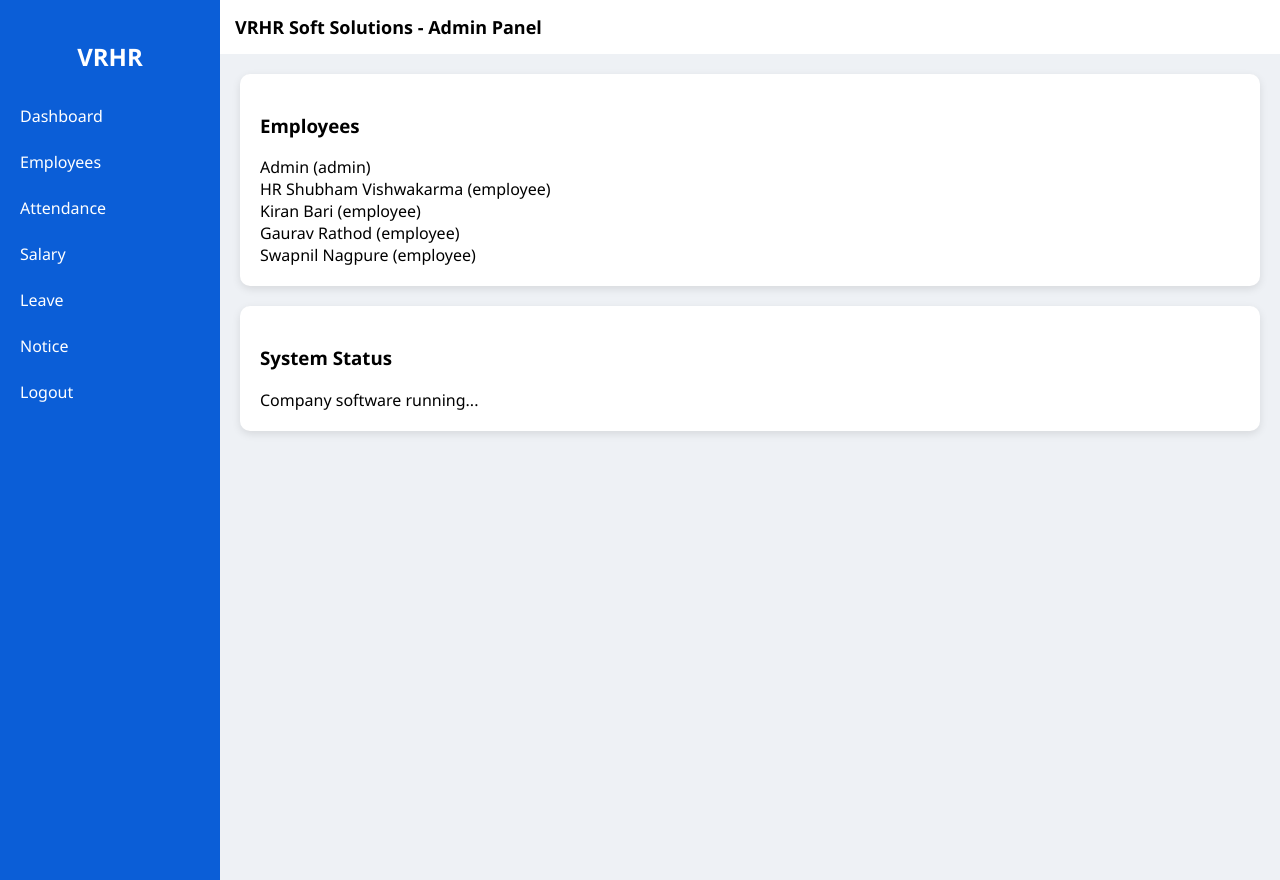
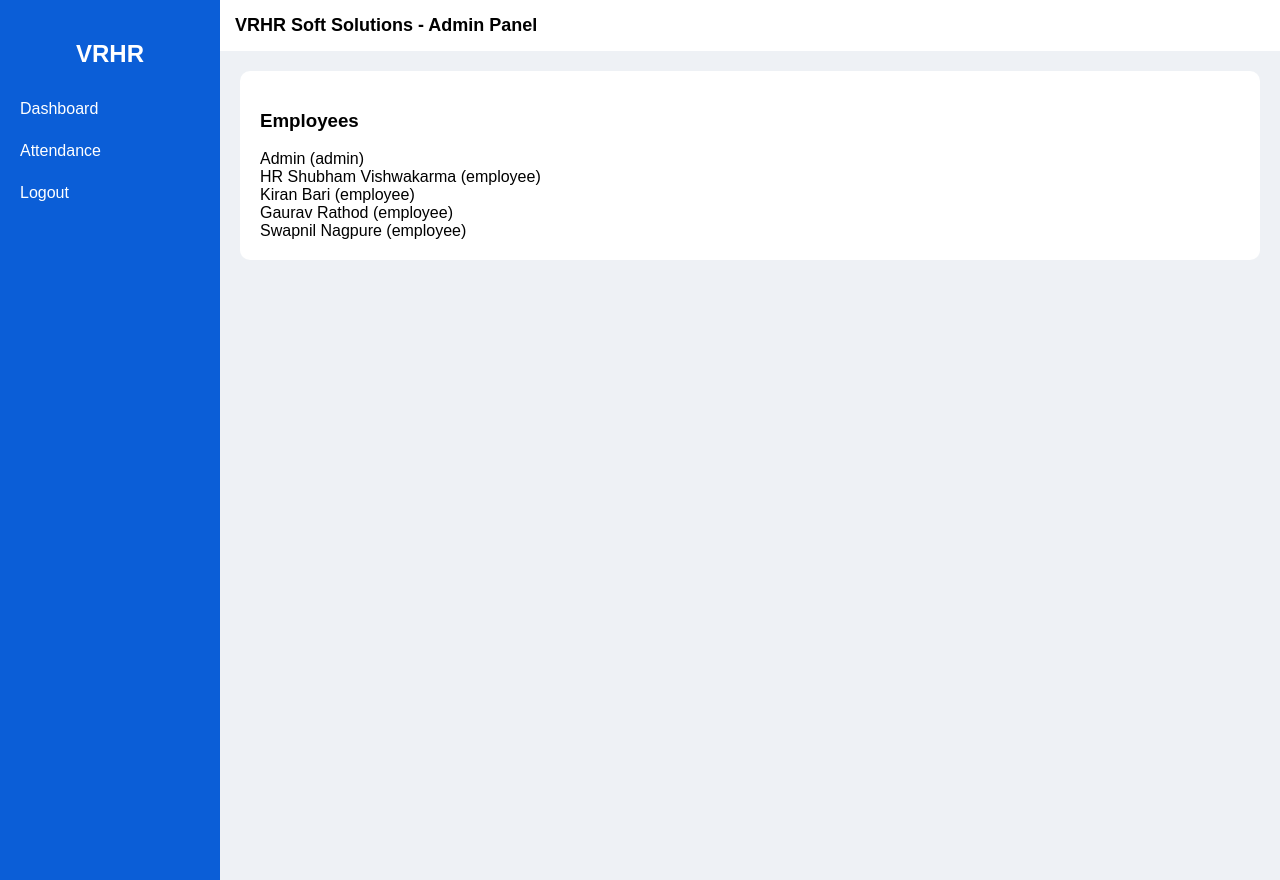
Before and after one commit to vrhr9886/official-site, a Flask app: page /admin in a window 1280 px wide. Run offline with Flask 3, Linux system fonts and the light colour scheme; the visitor is signed in with stand-in values (Sample User, id 1).

Commit message:
Update admin.html

```diff
--- a/templates/admin.html
+++ b/templates/admin.html
@@ -2,59 +2,15 @@
 <html>
 <head>
 <title>Admin Panel</title>
-
 <style>
-body{
-    margin:0;
-    font-family:Segoe UI, Arial;
-    background:#eef1f5;
-}
-
-/* sidebar */
-.sidebar{
-    width:220px;
-    height:100vh;
-    background:#0b5ed7;
-    color:white;
-    position:fixed;
-    padding-top:20px;
-}
-.sidebar h2{
-    text-align:center;
-}
-.sidebar a{
-    display:block;
-    color:white;
-    padding:12px 20px;
-    text-decoration:none;
-}
-.sidebar a:hover{
-    background:#084298;
-}
-
-/* top bar */
-.topbar{
-    margin-left:220px;
-    background:white;
-    padding:15px;
-    font-size:18px;
-    font-weight:bold;
-}
-
-/* content */
-.content{
-    margin-left:220px;
-    padding:20px;
-}
-
-.card{
-    background:white;
-    padding:20px;
-    border-radius:10px;
-    margin-bottom:20px;
-    box-shadow:0 3px 8px rgba(0,0,0,0.1);
-}
-
+body{margin:0;font-family:Arial;background:#eef1f5;}
+.sidebar{width:220px;height:100vh;background:#0b5ed7;color:white;position:fixed;padding-top:20px;}
+.sidebar h2{text-align:center;}
+.sidebar a{display:block;color:white;padding:12px 20px;text-decoration:none;}
+.sidebar a:hover{background:#084298;}
+.topbar{margin-left:220px;background:white;padding:15px;font-size:18px;font-weight:bold;}
+.content{margin-left:220px;padding:20px;}
+.card{background:white;padding:20px;border-radius:10px;margin-bottom:20px;}
 </style>
 </head>
 
@@ -62,12 +18,8 @@ body{
 
 <div class="sidebar">
 <h2>VRHR</h2>
-<a href="#">Dashboard</a>
-<a href="#">Employees</a>
-<a href="#">Attendance</a>
-<a href="#">Salary</a>
-<a href="#">Leave</a>
-<a href="#">Notice</a>
+<a href="/admin">Dashboard</a>
+<a href="/attendance">Attendance</a>
 <a href="/logout">Logout</a>
 </div>
 
@@ -84,11 +36,6 @@ VRHR Soft Solutions - Admin Panel
 {% endfor %}
 </div>
 
-<div class="card">
-<h3>System Status</h3>
-Company software running...
-</div>
-
 </div>
 
 </body>
```
